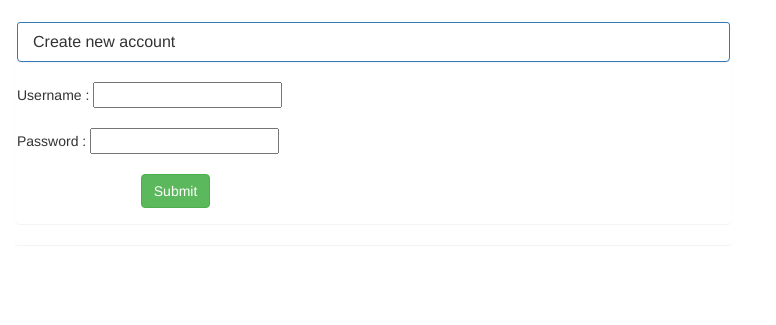
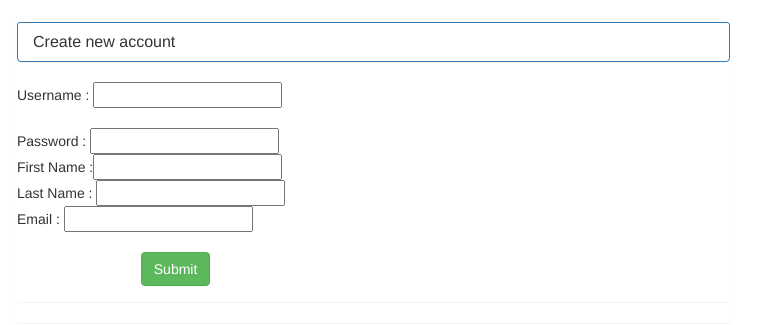
Before and after one commit to FileicegetAccepted-2016/codewars, a Django app: page /codewars/registration in a window 1280 px wide. Shown: the part 52-377 px from the top of the page, without its empty margins (0-776 px from the left). Run offline with Django 3.2, Linux system fonts and the light colour scheme; some libraries are stand-ins or nearby versions.

Commit message:
Some more templates

```diff
--- a/RITCSE_codeWars/templates/RITCSE_codeWars/base.html
+++ b/RITCSE_codeWars/templates/RITCSE_codeWars/base.html
@@ -17,13 +17,13 @@
     <div class="container-fluid ">
 
         <!-- Header-->
-        <div class="navbar-header">
+        <div class="navbar-header" >
             <button type="button" class="navbar-toggle" data-toggle="collapse" data-target="#topNavBar">
                 <span class="icon-bar"></span>
                 <span class="icon-bar"></span>
                 <span class="icon-bar"></span>
             </button>
-            <a class="navbar-brand" href=#>CodeWars</a>
+            <a class="navbar-brand" href="{%  url 'Index' %}">CodeWars</a>
         </div>
 
         <div class="collapse navbar-collapse">
--- a/RITCSE_codeWars/templates/RITCSE_codeWars/registration.html
+++ b/RITCSE_codeWars/templates/RITCSE_codeWars/registration.html
@@ -15,8 +15,12 @@
 
                             <form class="form-horizontal" role="form" action="{% url 'Registration' %}" method="post" name = "userform" >
                             {% csrf_token %}
+
                                 Username : <input type="text" name="username"  aria-selected="true"/><br><br>
                                 Password  : <input type="password" name="password", /><br>
+                                First Name :<input type="text" name="firstname"  aria-selected="true"/><br>
+                                Last Name : <input type="text" name="lastname"  aria-selected="true"/><br>
+                                Email : <input type="email" name="email"  aria-selected="true"/><br>
                                 <div class="form-group">
                                     <div class="col-lg-offset-2  col-lg-10  ">
                                         <br>
@@ -32,10 +36,3 @@
 
 
 {% endblock %}
-
-
-
-
-
-
-  <b>Enter new user's details<br><br></b>
--- a/RITCSE_codeWars/urls.py
+++ b/RITCSE_codeWars/urls.py
@@ -3,8 +3,8 @@ from RITCSE_codeWars import views
 
 urlpatterns = [
     url(r'^$', views.index, name="Index"),
-    url(r'^questions/?P<contest>.+', views.questions_list, name="Questions"),
-    url(r'^questions/solve/?P<question_code>.+/', views.problem, name="Problem"),
+    url(r'^questions/(?P<contest_list_id>[0-9]+)', views.questions_list, name="Questions"),
+    url(r'^questions/solve/?P<question_list_id>[0-9]+/', views.problem, name="Problem"),
     url(r'^allsubmissions', views.all_submission, name="AllSubmissions"),
     url(r'^yoursubmission', views.your_submissions, name="YourSubmissions"),
     url(r'^code', views.your_code, name="YourCode"),
--- a/RITCSE_codeWars/views.py
+++ b/RITCSE_codeWars/views.py
@@ -153,10 +153,10 @@ def questions_list(request, contest):
     except Contest.DoesNotExist:
         return HttpResponseRedirect(reverse('Index'))
     questions = Question.objects.all().filter(contest=contest_obj)
-    return render('RITCSE_codeWars/question_list.html', {
+    return render('RITCSE_codeWars/QuestionList.html', {
         'username': request.user.username,
         'contest': contest,
-        'question_list': questions
+        'question_list': questions,
     })
 
 
```
Also changed, not shown: RITCSE_codeWars/templates/RITCSE_codeWars/Home.html (+8 -17 lines).
